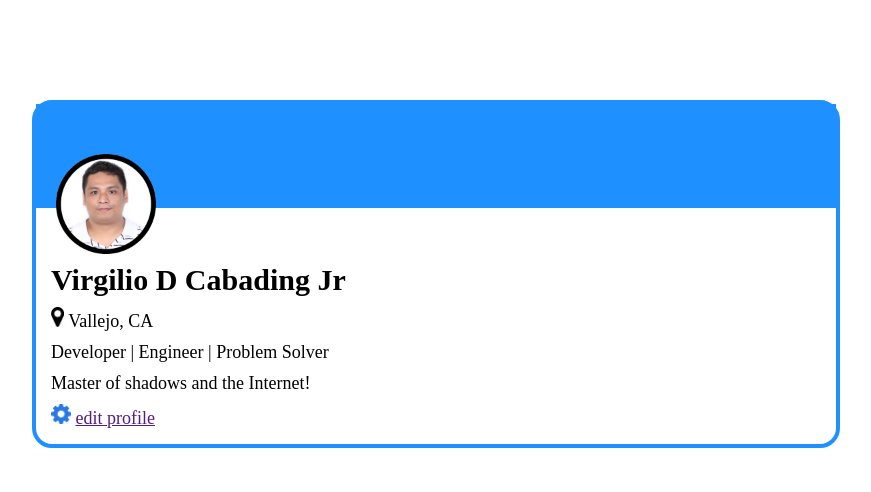
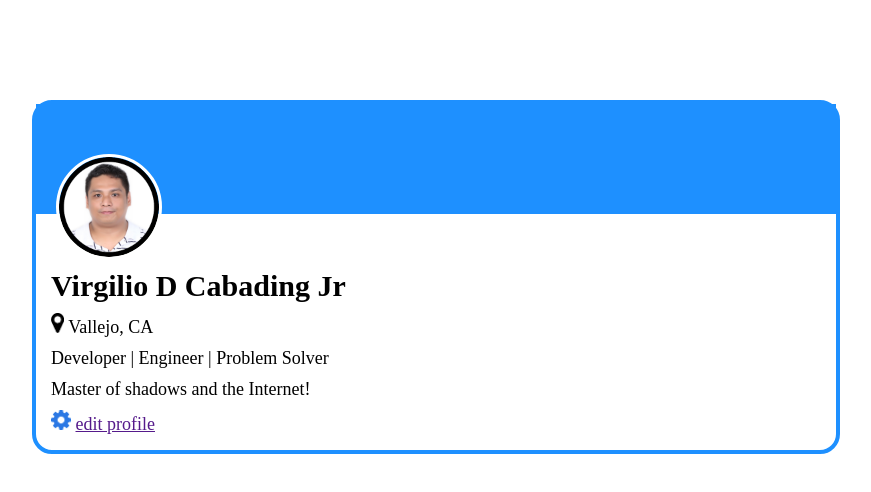
Before and after one commit to vircabading/Coding_Dojo_Web_Fundamentals_CSS_User_Card, a plain HTML site: page index.html in a window 1280 px wide. Shown: the whole page, without its empty margins (68-939 px from the left). Drawn offline with Linux system fonts and the light colour scheme.

Commit message:
add circular border around user image

```diff
--- a/style.css
+++ b/style.css
@@ -43,6 +43,10 @@ h1 {
 }
 
 #user_image {
+    border-style: solid;
+    border-width: 3px;
+    border-color: white;
+    border-radius: 50%;
     position: relative;
     left: 20px;
     top: 50px;
```
